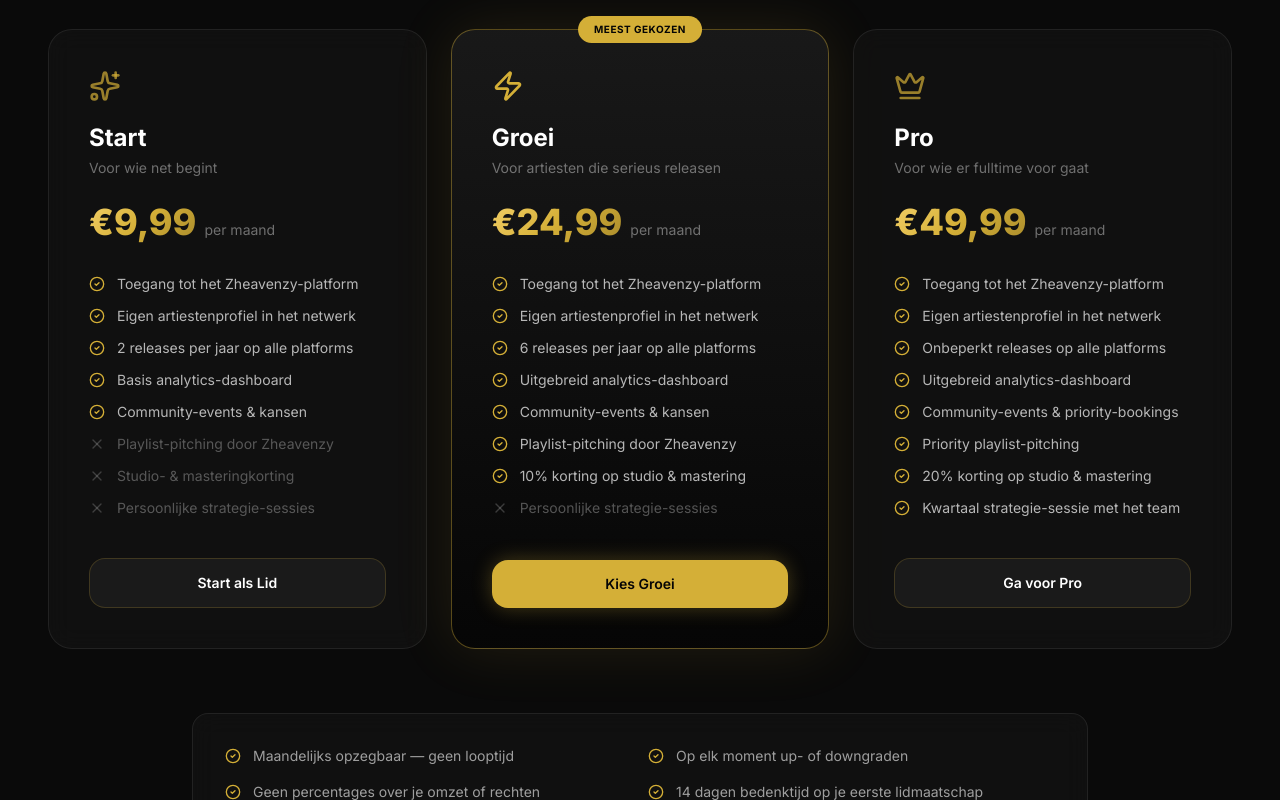
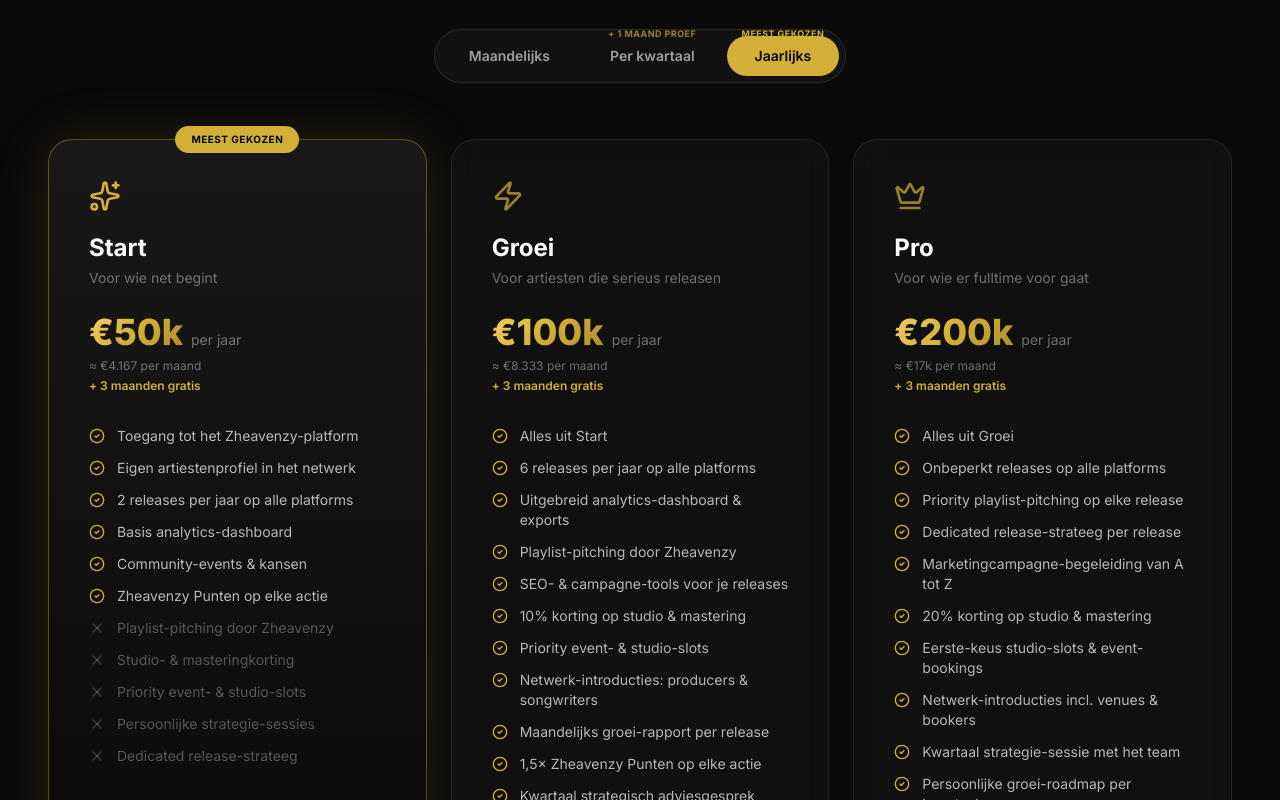
Before and after one commit to JamalDrenthe/Zheavenzy, a React (Vite) app: page /#/lidmaatschap in a window 1280 px wide. Shown: the part 660-1460 px from the top of the page. Built offline with nearby package versions, Linux system fonts and the light colour scheme.

Commit message:
Lidmaatschappen: periodes (maand/kwartaal/jaar) met prijzen, kortingen en gratis maanden
Co-Authored-By: Jamal Drenthe <js.drenthe@gmail.com>

```diff
--- a/src/pages/Lidmaatschap.tsx
+++ b/src/pages/Lidmaatschap.tsx
@@ -1,3 +1,4 @@
+import { useState } from 'react'
 import { Link } from 'react-router-dom'
 import { useScrollReveal } from '../hooks/useScrollReveal'
 import { motion } from 'framer-motion'
@@ -11,73 +12,100 @@ import {
 } from 'lucide-react'
 import PageHero, { CtaSection, SectionIntro } from '../components/PageHero'
 
+type BillingPeriod = 'maand' | 'kwartaal' | 'jaar'
+
 type Tier = {
   icon: typeof Sparkles
   name: string
   tagline: string
-  price: string
-  period: string
+  prices: Record<BillingPeriod, number>
   features: { label: string; included: boolean }[]
   cta: string
   highlight: boolean
   badge?: string
 }
 
+const periods: { key: BillingPeriod; label: string; unit: string; discount?: string; benefit?: string; mostChosen?: boolean }[] = [
+  { key: 'maand', label: 'Maandelijks', unit: 'per maand' },
+  { key: 'kwartaal', label: 'Per kwartaal', unit: 'per kwartaal', discount: '±7% korting', benefit: '+ 1 maand proef' },
+  { key: 'jaar', label: 'Jaarlijks', unit: 'per jaar', discount: '±17% korting', benefit: '+ 3 maanden gratis', mostChosen: true },
+]
+
+const formatPrice = (n: number) => {
+  if (n >= 10000) return `€${Math.round(n / 1000)}k`
+  return '€' + n.toLocaleString('nl-NL', { minimumFractionDigits: 0, maximumFractionDigits: 0 })
+}
+
+const monthsInPeriod: Record<BillingPeriod, number> = { maand: 1, kwartaal: 3, jaar: 12 }
+
 const tiers: Tier[] = [
   {
     icon: Sparkles,
     name: 'Start',
     tagline: 'Voor wie net begint',
-    price: '€9,99',
-    period: 'per maand',
+    prices: { maand: 4995, kwartaal: 13995, jaar: 50000 },
     features: [
       { label: 'Toegang tot het Zheavenzy-platform', included: true },
       { label: 'Eigen artiestenprofiel in het netwerk', included: true },
       { label: '2 releases per jaar op alle platforms', included: true },
       { label: 'Basis analytics-dashboard', included: true },
       { label: 'Community-events & kansen', included: true },
+      { label: 'Zheavenzy Punten op elke actie', included: true },
       { label: 'Playlist-pitching door Zheavenzy', included: false },
       { label: 'Studio- & masteringkorting', included: false },
+      { label: 'Priority event- & studio-slots', included: false },
       { label: 'Persoonlijke strategie-sessies', included: false },
+      { label: 'Dedicated release-strateeg', included: false },
     ],
     cta: 'Start als Lid',
-    highlight: false,
+    highlight: true,
+    badge: 'Meest gekozen',
   },
   {
     icon: Zap,
     name: 'Groei',
     tagline: 'Voor artiesten die serieus releasen',
-    price: '€24,99',
-    period: 'per maand',
+    prices: { maand: 9995, kwartaal: 27995, jaar: 100000 },
     features: [
-      { label: 'Toegang tot het Zheavenzy-platform', included: true },
-      { label: 'Eigen artiestenprofiel in het netwerk', included: true },
+      { label: 'Alles uit Start', included: true },
       { label: '6 releases per jaar op alle platforms', included: true },
-      { label: 'Uitgebreid analytics-dashboard', included: true },
-      { label: 'Community-events & kansen', included: true },
+      { label: 'Uitgebreid analytics-dashboard & exports', included: true },
       { label: 'Playlist-pitching door Zheavenzy', included: true },
+      { label: 'SEO- & campagne-tools voor je releases', included: true },
       { label: '10% korting op studio & mastering', included: true },
+      { label: 'Priority event- & studio-slots', included: true },
+      { label: 'Netwerk-introducties: producers & songwriters', included: true },
+      { label: 'Maandelijks groei-rapport per release', included: true },
+      { label: '1,5× Zheavenzy Punten op elke actie', included: true },
+      { label: 'Kwartaal strategisch adviesgesprek', included: true },
       { label: 'Persoonlijke strategie-sessies', included: false },
+      { label: 'Dedicated release-strateeg', included: false },
+      { label: 'Marketingcampagne-begeleiding', included: false },
     ],
     cta: 'Kies Groei',
-    highlight: true,
-    badge: 'Meest gekozen',
+    highlight: false,
   },
   {
     icon: Crown,
     name: 'Pro',
     tagline: 'Voor wie er fulltime voor gaat',
-    price: '€49,99',
-    period: 'per maand',
+    prices: { maand: 19995, kwartaal: 55995, jaar: 200000 },
     features: [
-      { label: 'Toegang tot het Zheavenzy-platform', included: true },
-      { label: 'Eigen artiestenprofiel in het netwerk', included: true },
+      { label: 'Alles uit Groei', included: true },
       { label: 'Onbeperkt releases op alle platforms', included: true },
-      { label: 'Uitgebreid analytics-dashboard', included: true },
-      { label: 'Community-events & priority-bookings', included: true },
-      { label: 'Priority playlist-pitching', included: true },
+      { label: 'Priority playlist-pitching op elke release', included: true },
+      { label: 'Dedicated release-strateeg per release', included: true },
+      { label: 'Marketingcampagne-begeleiding van A tot Z', included: true },
       { label: '20% korting op studio & mastering', included: true },
+      { label: 'Eerste-keus studio-slots & event-bookings', included: true },
+      { label: 'Netwerk-introducties incl. venues & bookers', included: true },
       { label: 'Kwartaal strategie-sessie met het team', included: true },
+      { label: 'Persoonlijke groei-roadmap per kwartaal', included: true },
+      { label: '2× Zheavenzy Punten op elke actie', included: true },
+      { label: 'Priority-auditions: eerste rij bij selectie', included: true },
+      { label: 'Direct kanaal naar het team (priority support)', included: true },
+      { label: 'Wekelijkse performance-review van je releases', included: true },
+      { label: 'Jaarlijks strategisch plansessie-onderdeel', included: true },
     ],
     cta: 'Ga voor Pro',
     highlight: false,
@@ -85,7 +113,8 @@ const tiers: Tier[] = [
 ]
 
 const vergelijking = [
-  'Maandelijks opzegbaar — geen looptijd',
+  'Korting bij kwartaal- en jaarlidmaatschap',
+  'Maandlidmaatschap is maandelijks opzegbaar',
   'Op elk moment up- of downgraden',
   'Geen percentages over je omzet of rechten',
   '14 dagen bedenktijd op je eerste lidmaatschap',
@@ -93,6 +122,8 @@ const vergelijking = [
 
 export default function Lidmaatschap() {
   useScrollReveal()
+  const [period, setPeriod] = useState<BillingPeriod>('jaar')
+  const activePeriod = periods.find((p) => p.key === period)!
 
   return (
     <>
@@ -109,6 +140,35 @@ export default function Lidmaatschap() {
       {/* Pricing cards */}
       <section className="py-24 md:py-32 bg-[#0a0a0a] border-y border-white/5">
         <div className="max-w-7xl mx-auto px-6 md:px-12">
+          {/* Periode-kiezer */}
+          <div className="flex justify-center mb-14">
+            <div className="inline-flex rounded-full bg-[#111111] border border-white/10 p-1.5 gap-1">
+              {periods.map((p) => (
+                <button
+                  key={p.key}
+                  type="button"
+                  onClick={() => setPeriod(p.key)}
+                  className={`relative px-5 md:px-7 py-2.5 rounded-full text-sm font-semibold transition-all duration-200 ${
+                    period === p.key
+                      ? 'bg-[#D4AF37] text-[#050505]'
+                      : 'text-white/60 hover:text-white'
+                  }`}
+                >
+                  {p.label}
+                  {(p.mostChosen || p.benefit || p.discount) && (
+                    <span
+                      className={`absolute -top-3 left-1/2 -translate-x-1/2 text-[9px] font-bold uppercase tracking-wider whitespace-nowrap ${
+                        period === p.key ? 'text-[#D4AF37]' : 'text-[#D4AF37]/70'
+                      }`}
+                    >
+                      {p.mostChosen ? 'Meest gekozen' : (p.benefit ?? p.discount)}
+                    </span>
+                  )}
+                </button>
+              ))}
+            </div>
+          </div>
+
           <div className="grid md:grid-cols-3 gap-6 items-stretch">
             {tiers.map((tier, i) => (
               <motion.div
@@ -134,8 +194,20 @@ export default function Lidmaatschap() {
                 <h3 className="text-2xl font-bold text-white">{tier.name}</h3>
                 <p className="text-white/40 text-sm mt-1 mb-6">{tier.tagline}</p>
                 <div className="mb-8">
-                  <span className="text-4xl font-extrabold text-gradient-gold">{tier.price}</span>
-                  <span className="text-white/40 text-sm ml-2">{tier.period}</span>
+                  <span className="text-4xl font-extrabold text-gradient-gold">
+                    {formatPrice(tier.prices[period])}
+                  </span>
+                  <span className="text-white/40 text-sm ml-2">{activePeriod.unit}</span>
+                  {period !== 'maand' && (
+                    <p className="text-white/40 text-xs mt-1.5">
+                      ≈ {formatPrice(tier.prices[period] / monthsInPeriod[period])} per maand
+                    </p>
+                  )}
+                  {activePeriod.benefit && (
+                    <p className="text-[#D4AF37] text-xs font-semibold mt-1">
+                      {activePeriod.benefit}
+                    </p>
+                  )}
                 </div>
                 <ul className="space-y-3 mb-10 flex-1">
                   {tier.features.map((f) => (
```
